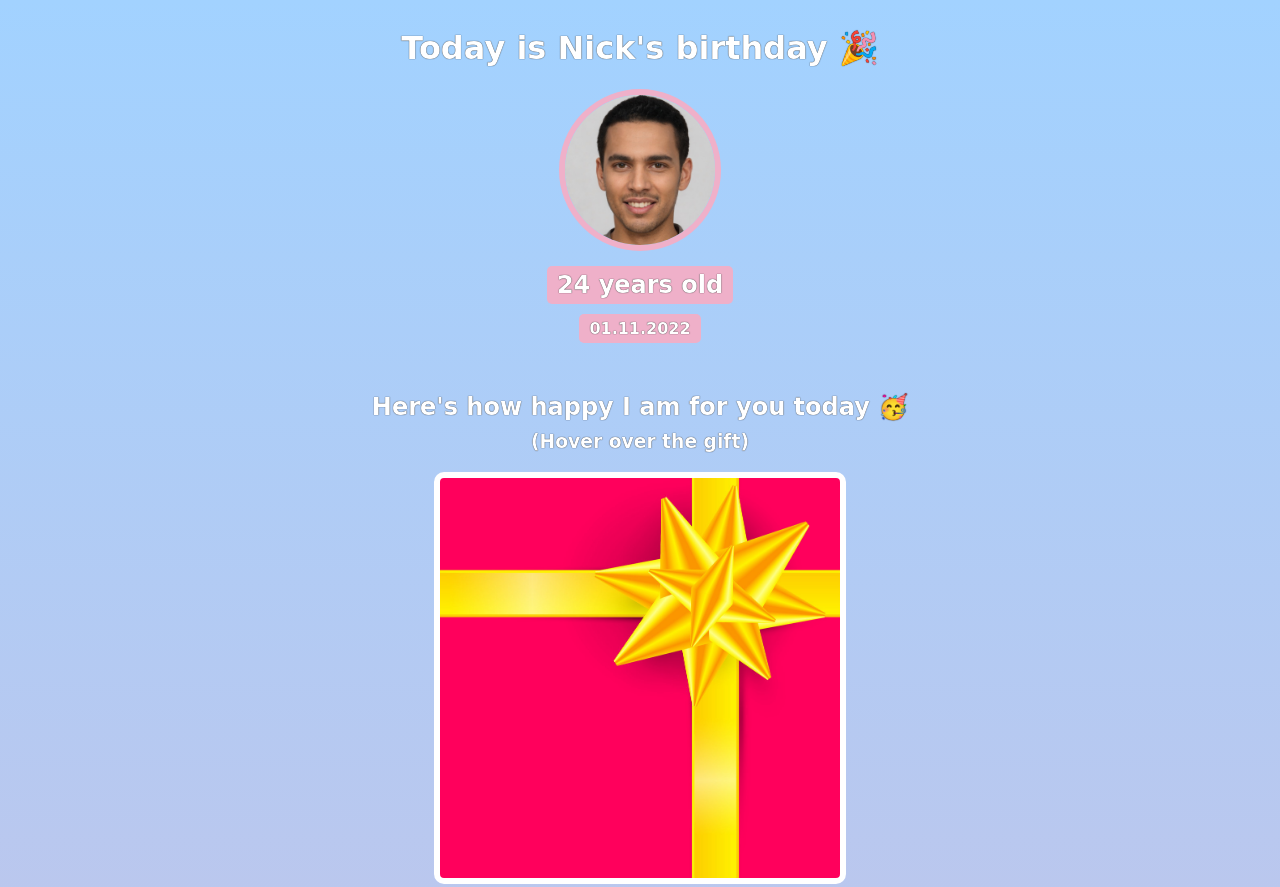
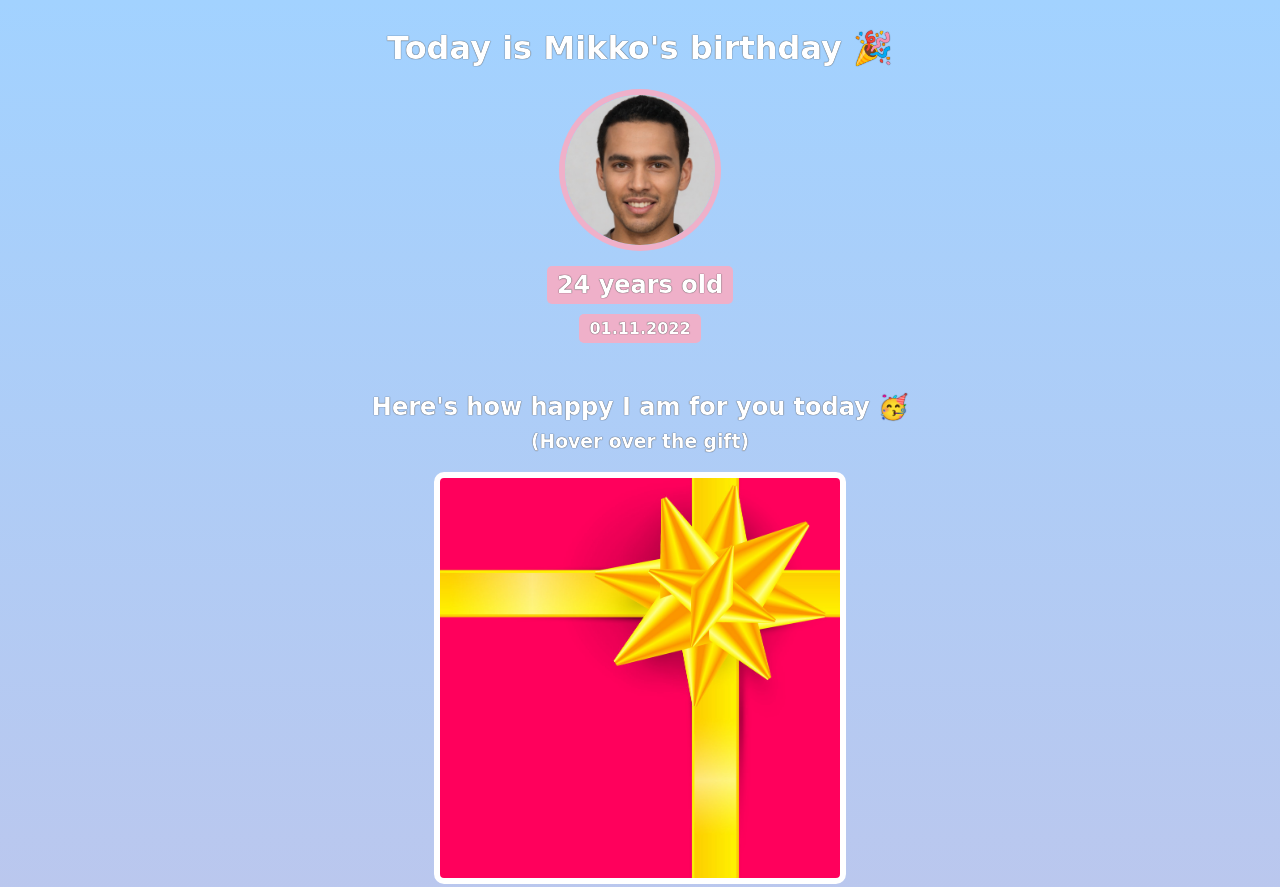
Before and after one commit to MikkoLim/birthday-gift-site, a website built with Vite: page index.html in a window 1280 px wide. Shown: the top 887 px of the page. Built offline with nearby package versions, Linux system fonts and the light colour scheme; a web font is replaced by a local one.

Commit message:
change name to mikko

```diff
--- a/index.html
+++ b/index.html
@@ -7,7 +7,7 @@
     </head>
     <body>
         <div id="header">
-            <h1>Today is Nick's birthday 🎉</h1>
+            <h1>Today is Mikko's birthday 🎉</h1>
             <img id="bff-img" src="images/nick.jpg">
             <h2 id="bday-age">24 years old</h2>
             <h4 id="bday-date">01.11.2022</h4>
```
